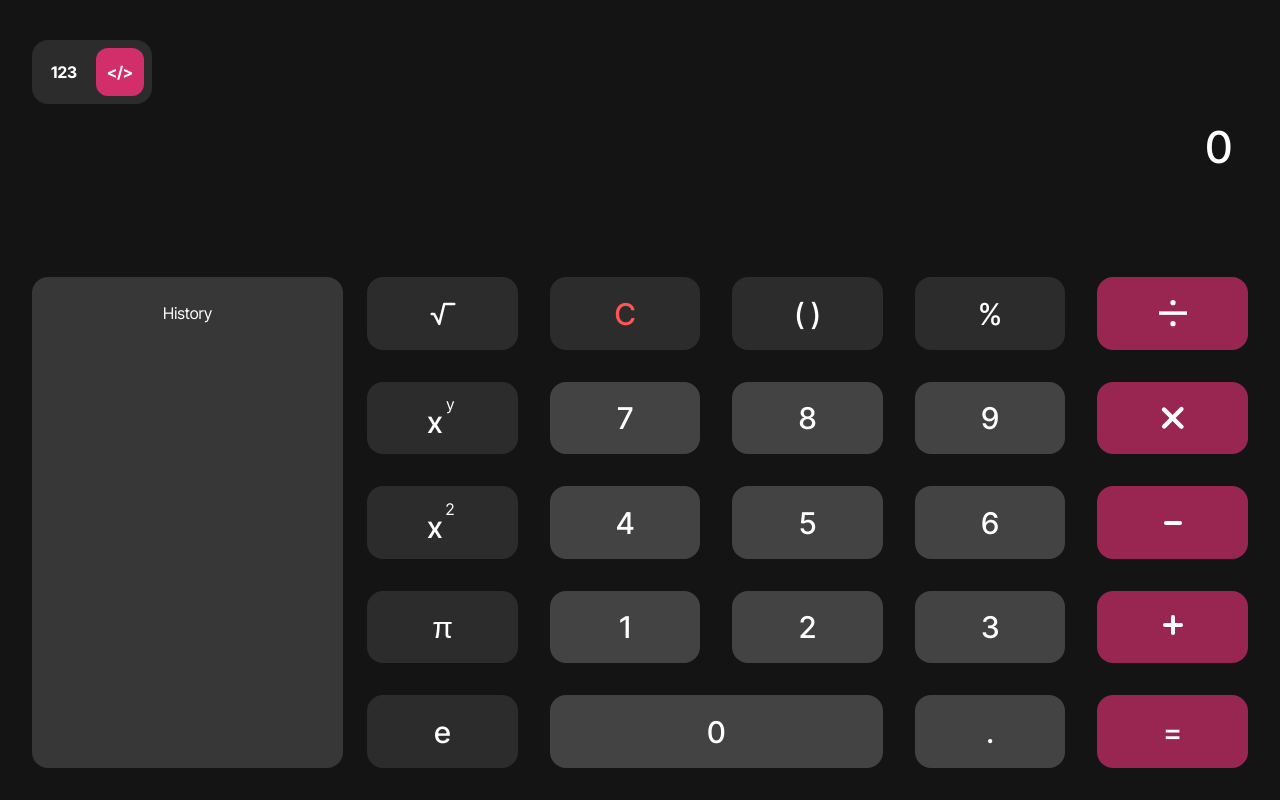
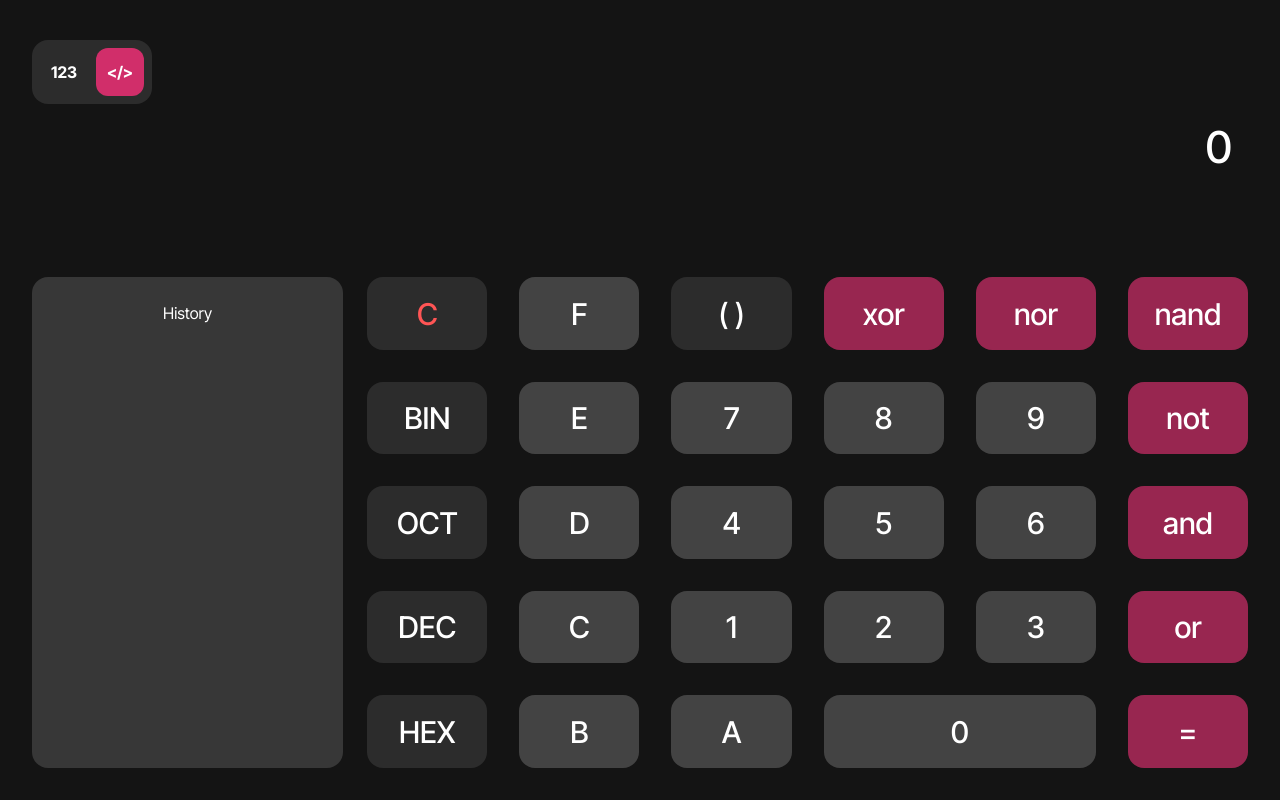
Before and after one commit to vrckomark/kalkulator-ors, a React (Vite) app: page / in a window 1280 px wide. Both pictures are taken after a click on the element "</>". Built offline with nearby package versions, Linux system fonts and the light colour scheme.

Commit message:
systemic buttons

```diff
--- /dev/null
+++ b/src/components/CalculatorKeypad/components/CalculatorButton.tsx
@@ -0,0 +1,8 @@
+import React from "react";
+import { CalculatorButtonType } from "../consts/keypadButtons";
+
+const CalculatorButton: React.FC<CalculatorButtonType> = ({ value, style }) => {
+  return <button className={style}>{value}</button>;
+};
+
+export default CalculatorButton;
--- a/src/components/CalculatorKeypad/components/Exponent.tsx
+++ b/src/components/CalculatorKeypad/components/Exponent.tsx
@@ -8,7 +8,7 @@ interface ExponentProps {
 const Exponent: React.FC<ExponentProps> = ({ base, exponent }) => {
   return (
     <div className="relative flex items-center h-max justify-center -translate-x-1/2 translate-y-[10%]">
-      <p className="absolute -right-3 -top-3">{exponent}</p>
+      <p className="absolute -right-3 -top-2">{exponent}</p>
       <p className="text-3xl font-medium">{base}</p>
     </div>
   );
--- /dev/null
+++ b/src/components/CalculatorKeypad/consts/keypadButtons.tsx
@@ -0,0 +1,234 @@
+import { TbSquareRoot } from "react-icons/tb";
+import Divide from "../../../assets/icons/divide.svg";
+import Multiply from "../../../assets/icons/multiply.svg";
+import Exponent from "../components/Exponent";
+
+export type ButtonStyle = "const-btn" | "val-btn" | "op-btn";
+export type ButtonValue = JSX.Element | string;
+export type CalculatorButtonType = {
+  style: ButtonStyle;
+  value: ButtonValue;
+};
+
+export const numericButtons = [
+  {
+    style: "const-btn",
+    value: <TbSquareRoot className="text-3xl" />,
+  },
+  {
+    style: "const-btn",
+    value: <p className="text-secondary font-medium text-3xl">C</p>,
+  },
+  {
+    style: "const-btn",
+    value: <p className=" font-medium text-3xl">( )</p>,
+  },
+  {
+    style: "const-btn",
+    value: <p className=" font-medium text-3xl">%</p>,
+  },
+  {
+    style: "op-btn",
+    value: <img src={Divide} alt="divide" draggable={false} />,
+  },
+  {
+    style: "const-btn",
+    value: <Exponent base="x" exponent="y" />,
+  },
+  {
+    style: "val-btn",
+    value: <p className=" font-medium text-3xl">7</p>,
+  },
+  {
+    style: "val-btn",
+    value: <p className=" font-medium text-3xl">8</p>,
+  },
+  {
+    style: "val-btn",
+    value: <p className=" font-medium text-3xl">9</p>,
+  },
+  {
+    style: "op-btn",
+    value: <img src={Multiply} alt="multiply" draggable={false} />,
+  },
+  {
+    style: "const-btn",
+    value: <Exponent base="x" exponent="2" />,
+  },
+  {
+    style: "val-btn",
+    value: <p className=" font-medium text-3xl">4</p>,
+  },
+  {
+    style: "val-btn",
+    value: <p className=" font-medium text-3xl">5</p>,
+  },
+  {
+    style: "val-btn",
+    value: <p className=" font-medium text-3xl">6</p>,
+  },
+  {
+    style: "op-btn",
+    value: <div className="w-[18px] h-1 rounded-full bg-white"></div>,
+  },
+  {
+    style: "const-btn",
+    value: <p className=" font-medium text-3xl">π</p>,
+  },
+  {
+    style: "val-btn",
+    value: <p className=" font-medium text-3xl">1</p>,
+  },
+  {
+    style: "val-btn",
+    value: <p className=" font-medium text-3xl">2</p>,
+  },
+  {
+    style: "val-btn",
+    value: <p className=" font-medium text-3xl">3</p>,
+  },
+  {
+    style: "op-btn",
+    value: (
+      <div className="relative">
+        <div className="w-5 h-1 rounded-full bg-white"></div>
+        <div className="w-5 h-1 rounded-full bg-white -translate-y-full rotate-90 "></div>
+      </div>
+    ),
+  },
+  {
+    style: "const-btn",
+    value: <p className=" font-medium text-3xl">e</p>,
+  },
+  {
+    style: "val-btn col-span-2",
+    value: <p className=" font-medium text-3xl">0</p>,
+  },
+  {
+    style: "val-btn",
+    value: <p className=" font-medium text-3xl">.</p>,
+  },
+  {
+    style: "op-btn",
+    value: <p className=" font-medium text-3xl">=</p>,
+  },
+] as CalculatorButtonType[];
+
+export const systemicButtons = [
+  {
+    style: "const-btn",
+    value: <p className="text-secondary font-medium text-3xl">C</p>,
+  },
+  {
+    style: "val-btn",
+    value: <p className=" font-medium text-3xl">F</p>,
+  },
+  {
+    style: "const-btn",
+    value: <p className=" font-medium text-3xl">( )</p>,
+  },
+  {
+    style: "op-btn",
+    value: <p className=" font-medium text-3xl">xor</p>,
+  },
+  {
+    style: "op-btn",
+    value: <p className=" font-medium text-3xl">nor</p>,
+  },
+  {
+    style: "op-btn",
+    value: <p className=" font-medium text-3xl">nand</p>,
+  },
+  {
+    style: "const-btn",
+    value: <p className=" font-medium text-3xl">BIN</p>,
+  },
+  {
+    style: "val-btn",
+    value: <p className=" font-medium text-3xl">E</p>,
+  },
+  {
+    style: "val-btn",
+    value: <p className=" font-medium text-3xl">7</p>,
+  },
+  {
+    style: "val-btn",
+    value: <p className=" font-medium text-3xl">8</p>,
+  },
+  {
+    style: "val-btn",
+    value: <p className=" font-medium text-3xl">9</p>,
+  },
+  {
+    style: "op-btn",
+    value: <p className=" font-medium text-3xl">not</p>,
+  },
+  {
+    style: "const-btn",
+    value: <p className=" font-medium text-3xl">OCT</p>,
+  },
+  {
+    style: "val-btn",
+    value: <p className=" font-medium text-3xl">D</p>,
+  },
+  {
+    style: "val-btn",
+    value: <p className=" font-medium text-3xl">4</p>,
+  },
+  {
+    style: "val-btn",
+    value: <p className=" font-medium text-3xl">5</p>,
+  },
+  {
+    style: "val-btn",
+    value: <p className=" font-medium text-3xl">6</p>,
+  },
+  {
+    style: "op-btn",
+    value: <p className=" font-medium text-3xl">and</p>,
+  },
+  {
+    style: "const-btn",
+    value: <p className=" font-medium text-3xl">DEC</p>,
+  },
+  {
+    style: "val-btn",
+    value: <p className=" font-medium text-3xl">C</p>,
+  },
+  {
+    style: "val-btn",
+    value: <p className=" font-medium text-3xl">1</p>,
+  },
+  {
+    style: "val-btn",
+    value: <p className=" font-medium text-3xl">2</p>,
+  },
+  {
+    style: "val-btn",
+    value: <p className=" font-medium text-3xl">3</p>,
+  },
+  {
+    style: "op-btn",
+    value: <p className=" font-medium text-3xl">or</p>,
+  },
+  {
+    style: "const-btn",
+    value: <p className=" font-medium text-3xl">HEX</p>,
+  },
+  {
+    style: "val-btn",
+    value: <p className=" font-medium text-3xl">B</p>,
+  },
+  {
+    style: "val-btn",
+    value: <p className=" font-medium text-3xl">A</p>,
+  },
+  {
+    style: "val-btn col-span-2",
+    value: <p className=" font-medium text-3xl">0</p>,
+  },
+  {
+    style: "op-btn",
+    value: <p className=" font-medium text-3xl">=</p>,
+  },
+] as CalculatorButtonType[];
--- /dev/null
+++ b/src/components/CalculatorKeypad/hooks/useCalculatorKeypad.ts
@@ -0,0 +1,39 @@
+import { useContext, useEffect, useState } from "react";
+import { modeContext } from "../../../contexts/ModeContext";
+import {
+  CalculatorButtonType,
+  numericButtons,
+  systemicButtons,
+} from "../consts/keypadButtons";
+
+export const useCalculatorKeypad = () => {
+  const [keypadStyle, setKeypadStyle] = useState("grid-cols-5");
+  const [buttons, setButtons] =
+    useState<CalculatorButtonType[]>(numericButtons);
+
+  const { mode } = useContext(modeContext);
+
+  useEffect(() => {
+    const colStyle = {
+      numeric: "grid-cols-5",
+      systemic: "grid-cols-6",
+    }[mode];
+    setKeypadStyle(`opacity-0`);
+    setTimeout(() => {
+      setButtons(
+        {
+          numeric: numericButtons,
+          systemic: systemicButtons,
+        }[mode]
+      );
+      setKeypadStyle(`${colStyle} opacity-0`);
+    }, 50);
+    setTimeout(() => setKeypadStyle(`${colStyle} opacity-100`), 150);
+  }, [mode]);
+
+  return {
+    mode,
+    buttons,
+    keypadStyle,
+  };
+};
--- a/src/components/CalculatorKeypad/index.tsx
+++ b/src/components/CalculatorKeypad/index.tsx
@@ -1,89 +1,20 @@
-import { TbSquareRoot } from "react-icons/tb";
-import Divide from "../../assets/icons/divide.svg";
-import Multiply from "../../assets/icons/multiply.svg";
-import Exponent from "./components/Exponent";
 import History from "../ui/History";
+import { numericButtons, systemicButtons } from "./consts/keypadButtons";
+import CalculatorButton from "./components/CalculatorButton";
+import { useCalculatorKeypad } from "./hooks/useCalculatorKeypad";
 
 const CalculatorKeypad = () => {
+  const { mode, buttons, keypadStyle } = useCalculatorKeypad();
+
   return (
     <div className="flex w-full h-2/3 gap-6">
       <History />
-      <div className="h-full w-full grid grid-cols-5 grid-rows-5 gap-2 sm:gap-4 lg:gap-6 xl:gap-8">
-        <button className="const-btn">
-          <TbSquareRoot className="text-3xl" />
-        </button>
-        <button className="const-btn">
-          <p className="text-secondary font-medium text-3xl">C</p>
-        </button>
-        <button className="const-btn">
-          <p className=" font-medium text-3xl">( )</p>
-        </button>
-        <button className="const-btn">
-          <p className=" font-medium text-3xl">%</p>
-        </button>
-        <button className="op-btn">
-          <img src={Divide} alt="divide" draggable={false} />
-        </button>
-        <button className="const-btn">
-          <Exponent base="x" exponent="y" />
-        </button>
-        <button className="val-btn">
-          <p className=" font-medium text-3xl">7</p>
-        </button>
-        <button className="val-btn">
-          <p className=" font-medium text-3xl">8</p>
-        </button>
-        <button className="val-btn">
-          <p className=" font-medium text-3xl">9</p>
-        </button>
-        <button className="op-btn">
-          <img src={Multiply} alt="multiply" draggable={false} />
-        </button>
-        <button className="const-btn">
-          <Exponent base="x" exponent="2" />
-        </button>
-        <button className="val-btn">
-          <p className=" font-medium text-3xl">4</p>
-        </button>
-        <button className="val-btn">
-          <p className=" font-medium text-3xl">5</p>
-        </button>
-        <button className="val-btn">
-          <p className=" font-medium text-3xl">6</p>
-        </button>
-        <button className="op-btn">
-          <div className="w-[18px] h-1 rounded-full bg-white"></div>
-        </button>
-        <button className="const-btn">
-          <p className=" font-medium text-3xl">π</p>
-        </button>
-        <button className="val-btn">
-          <p className=" font-medium text-3xl">1</p>
-        </button>
-        <button className="val-btn">
-          <p className=" font-medium text-3xl">2</p>
-        </button>
-        <button className="val-btn">
-          <p className=" font-medium text-3xl">3</p>
-        </button>
-        <button className="op-btn">
-          <div className="relative">
-            <div className="w-5 h-1 rounded-full bg-white"></div>
-            <div className="w-5 h-1 rounded-full bg-white -translate-y-full rotate-90 "></div>
-          </div>
-        </button>
-        <button className="const-btn">
-          <p className=" font-medium text-3xl">e</p>
-        </button>
-        <button className="val-btn col-span-2">
-          <p className=" font-medium text-3xl">0</p>
-        </button>
-        <button className="val-btn">
-          <p className=" font-medium text-3xl">.</p>
-        </button>
-        <button className="op-btn">
-          <p className=" font-medium text-3xl">=</p>
-        </button>
+      <div
+        className={`h-full w-full  grid grid-rows-5 gap-2 sm:gap-4 lg:gap-6 xl:gap-8 ${keypadStyle}`}
+      >
+        {buttons.map((button) => (
+          <CalculatorButton {...button} />
+        ))}
       </div>
     </div>
   );
```
